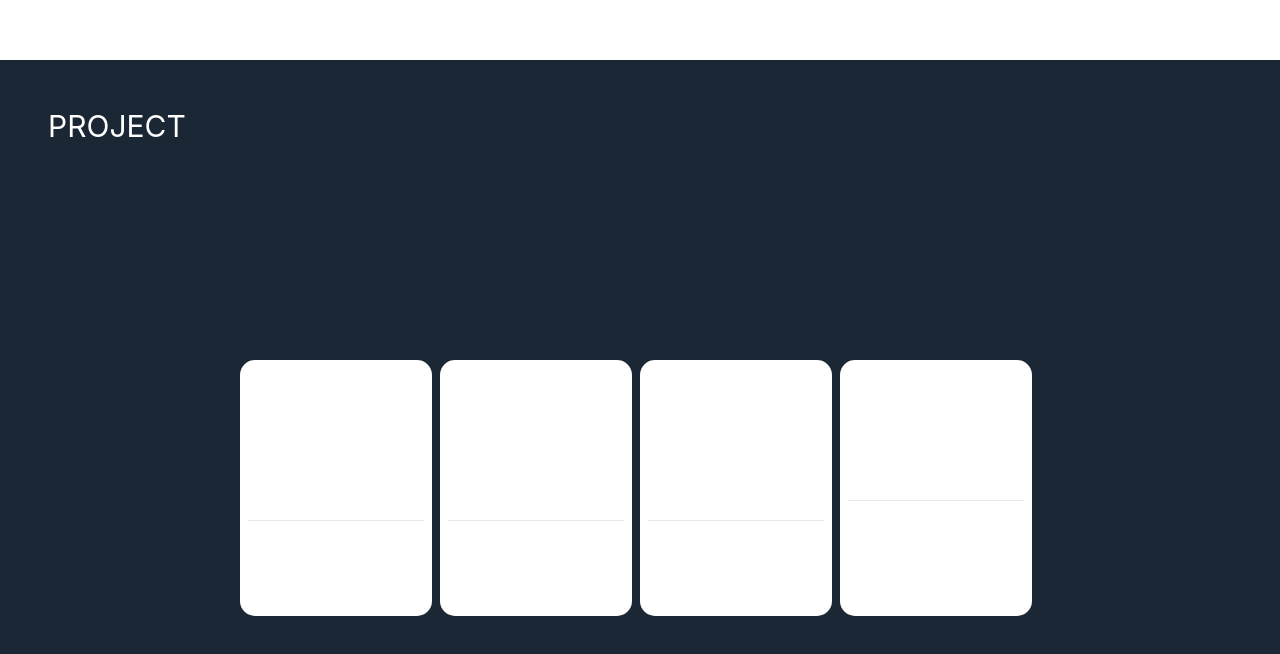
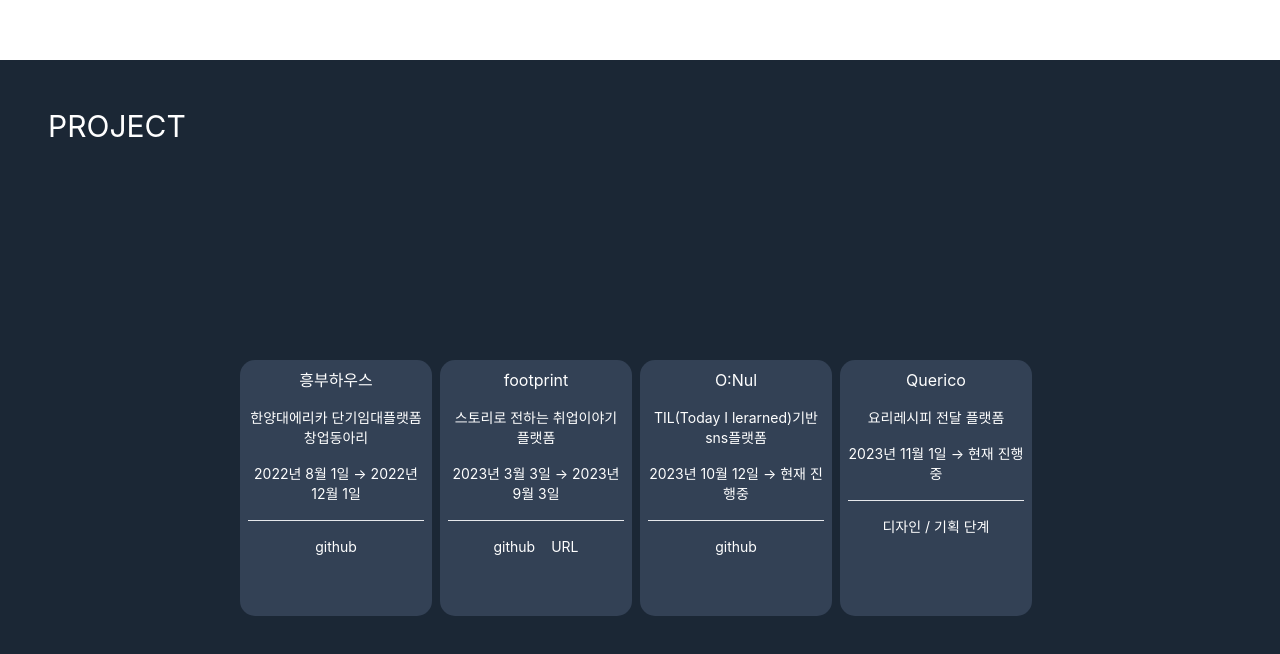
Before and after one commit to Dragonite-Lee/newPortfolio, a React (Create React App) app: page / in a window 1280 px wide. Shown: the part 4356-5010 px from the top of the page. Built offline with nearby package versions, Linux system fonts and the light colour scheme.

Commit message:
bg변경

```diff
--- a/src/projects.jsx
+++ b/src/projects.jsx
@@ -56,7 +56,7 @@ export default function Project() {
     handleResize()
     useEffect(() => {
 
-        console.log(windowHeight,windowWidth)
+        // console.log(windowHeight,windowWidth)
         const tween = () => {
             window.addEventListener('scroll', ()=>{
                 scrollY = window.scrollY;
@@ -97,7 +97,7 @@ export default function Project() {
                 <div className="w-full h-[calc(100vh-4rem-132px)]">
                     {
                         activity_arr.map((data, index) => (
-                            <div className="text-white bg-slate-700 opacity-0 px-2 w-48 h-64 bg-white absolute top-0 left-0 rounded-[15px]" key={data.id}
+                            <div className="text-white bg-slate-700 opacity-0 px-2 w-48 h-64 absolute top-0 left-0 rounded-[15px]" key={data.id}
                                 ref={e => boxesRef.current[index] = e}
                             >
                                 <div className="mt-2 text-center">
```
